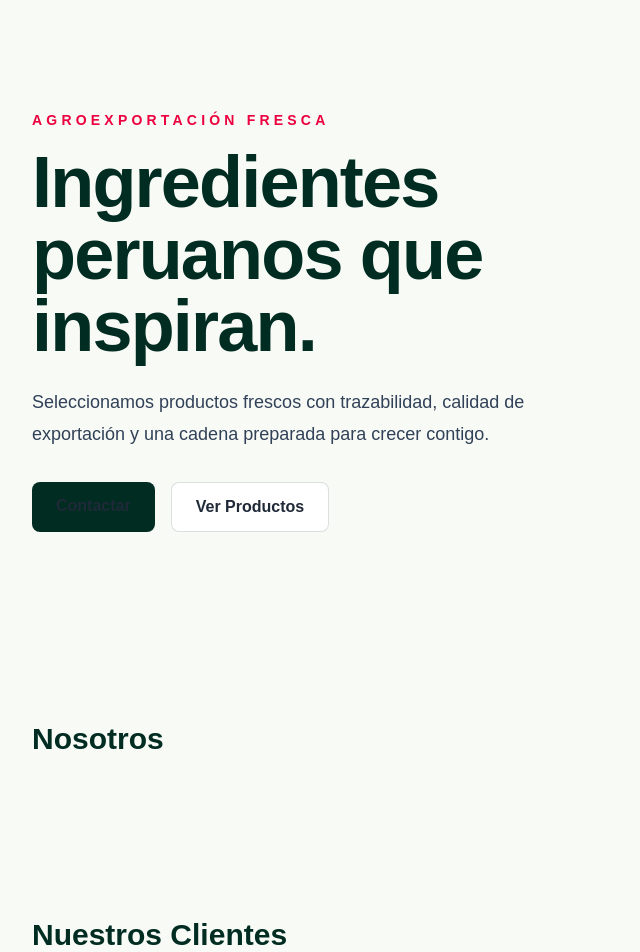
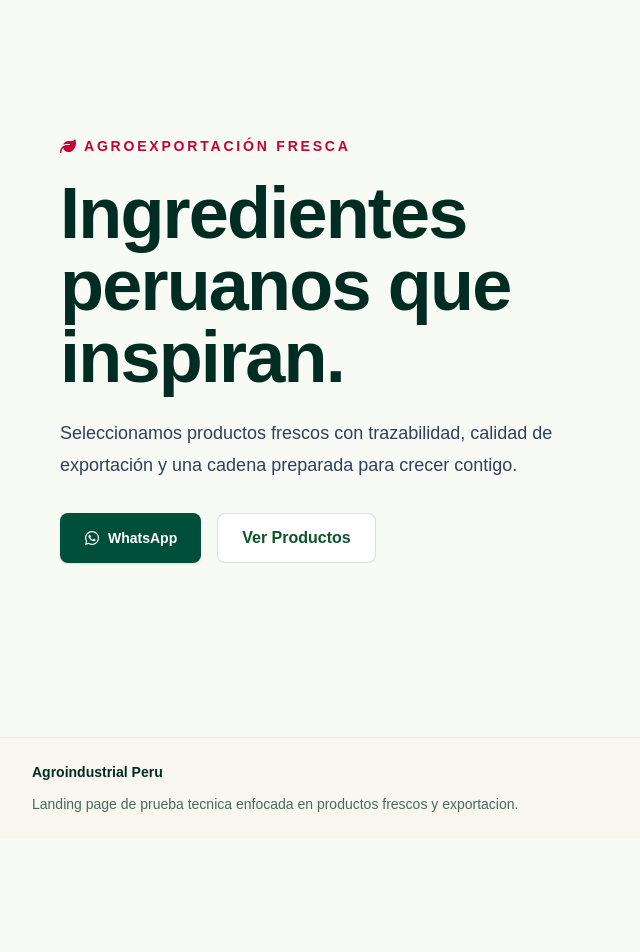
Before and after one commit to rls1990/agroindustrialperu, a Next.js app: page / in a window 1280 px wide. Shown: the part 120-1072 px from the top of the page, without its empty margins (0-640 px from the left). After the commit the page ends 958 px from the top, so only its background shows below. Built offline with nearby package versions, Linux system fonts and the light colour scheme.

Commit message:
feat: update layout and add new sections for Clients, Contact, About, and Products pages

```diff
--- /dev/null
+++ b/app/clientes/page.tsx
@@ -0,0 +1,3 @@
+export default function Clients() {
+  return <main className="px-6 py-10 lg:px-15 lg:py-17">Clients</main>;
+}
--- /dev/null
+++ b/app/contacto/page.tsx
@@ -0,0 +1,3 @@
+export default function Constacts() {
+  return <main className="px-6 py-10 lg:px-15 lg:py-17">Constacts</main>;
+}
--- /dev/null
+++ b/app/nosotros/page.tsx
@@ -0,0 +1,3 @@
+export default function Nosotros() {
+  return <main className="px-6 py-10 lg:px-15 lg:py-17">Nosotros</main>;
+}
--- a/app/page.tsx
+++ b/app/page.tsx
@@ -2,22 +2,8 @@ import { Hero } from "@/components/sections/Hero/Hero";
 
 export default function Home() {
   return (
-    <main className="px-6 py-10 lg:px-8">
+    <main className="px-6 py-10 lg:px-15 lg:py-17">
       <Hero />
-
-      <section id="nosotros" className="mx-auto w-full max-w-7xl py-20">
-        <h2 className="text-3xl font-bold text-emerald-950">Nosotros</h2>
-      </section>
-
-      <section id="clientes" className="mx-auto w-full max-w-7xl py-20">
-        <h2 className="text-3xl font-bold text-emerald-950">
-          Nuestros Clientes
-        </h2>
-      </section>
-
-      <section id="contacto" className="mx-auto w-full max-w-7xl py-20">
-        <h2 className="text-3xl font-bold text-emerald-950">Contacto</h2>
-      </section>
     </main>
   );
 }
--- /dev/null
+++ b/app/productos/page.tsx
@@ -0,0 +1,3 @@
+export default function Productos() {
+  return <main className="px-6 py-10 lg:px-15 lg:py-17">Productos</main>;
+}
--- a/components/sections/Hero/Hero.tsx
+++ b/components/sections/Hero/Hero.tsx
@@ -1,12 +1,18 @@
+import { LeafIcon } from "@/components/icons/LeafIcon";
+import { WhatsAppIcon } from "@/components/icons/WhatsAppIcon";
+import { whatsappLink } from "@/data/navigation";
+import Link from "next/link";
+
 export function Hero() {
   return (
     <section
       id="productos"
-      className="mx-auto flex min-h-[calc(100vh-10rem)] w-full max-w-7xl items-center"
+      className="flex min-h-[calc(100vh-10rem)] w-full max-w-7xl items-center"
     >
       <div className="max-w-2xl">
-        <p className="text-sm font-bold uppercase tracking-[0.3em] text-rose-600">
-          Agroexportación fresca
+        <p className="text-sm font-bold uppercase tracking-[0.2em] text-rose-700 inline-flex items-center gap-2">
+          <LeafIcon />
+          <span>Agroexportación fresca</span>
         </p>
         <h1 className="mt-4 text-5xl font-black tracking-tight text-emerald-950 sm:text-7xl">
           Ingredientes peruanos que inspiran.
@@ -16,17 +22,30 @@ export function Hero() {
           exportación y una cadena preparada para crecer contigo.
         </p>
         <div className="mt-8 flex flex-wrap gap-4">
-          <a
+          {/* <a
             href="#contacto"
             className="rounded-lg bg-emerald-950 px-6 py-3 font-semibold text-white transition-colors hover:bg-emerald-900"
           >
             Contactar
-          </a>
+          </a> */}
+
+          <Link
+            href={whatsappLink}
+            target="_blank"
+            rel="noreferrer"
+            className="inline-flex items-center gap-2 rounded-lg bg-emerald-900 px-6 py-3 text-sm font-semibold text-white shadow-sm transition-colors hover:bg-emerald-800"
+          >
+            <WhatsAppIcon className="h-4 w-4 shrink-0 text-white" />
+            <span className="text-white">WhatsApp</span>
+          </Link>
+
           <a
             href="#productos"
-            className="rounded-lg border border-emerald-950/15 bg-white px-6 py-3 font-semibold text-emerald-950 transition-colors hover:bg-emerald-50"
+            className="rounded-lg border border-emerald-950/15 bg-white px-6 py-3 font-semibold transition-colors hover:border-rose-300 group"
           >
-            Ver Productos
+            <span className="text-green-900 group-hover:text-rose-700">
+              Ver Productos
+            </span>
           </a>
         </div>
       </div>
```
